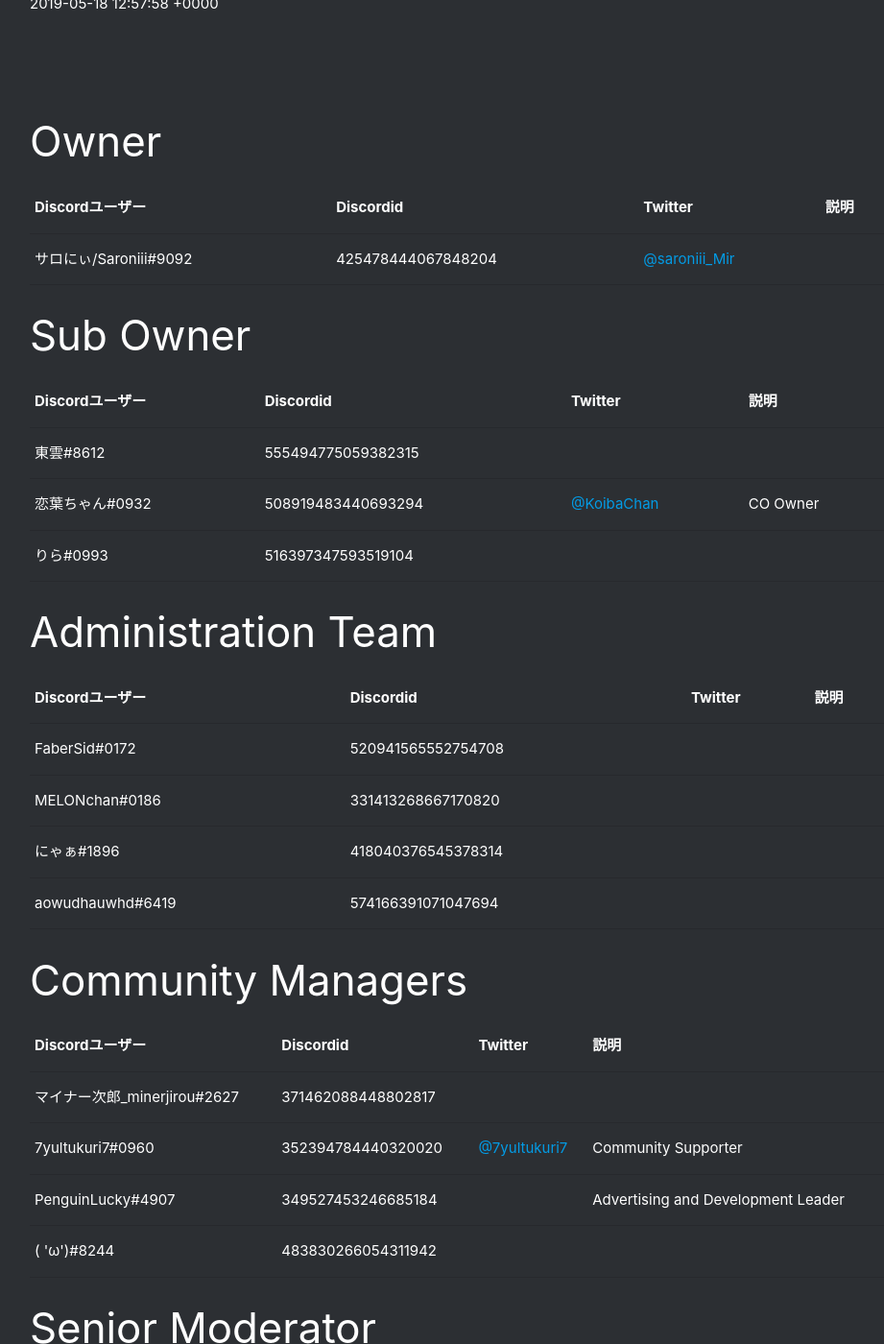
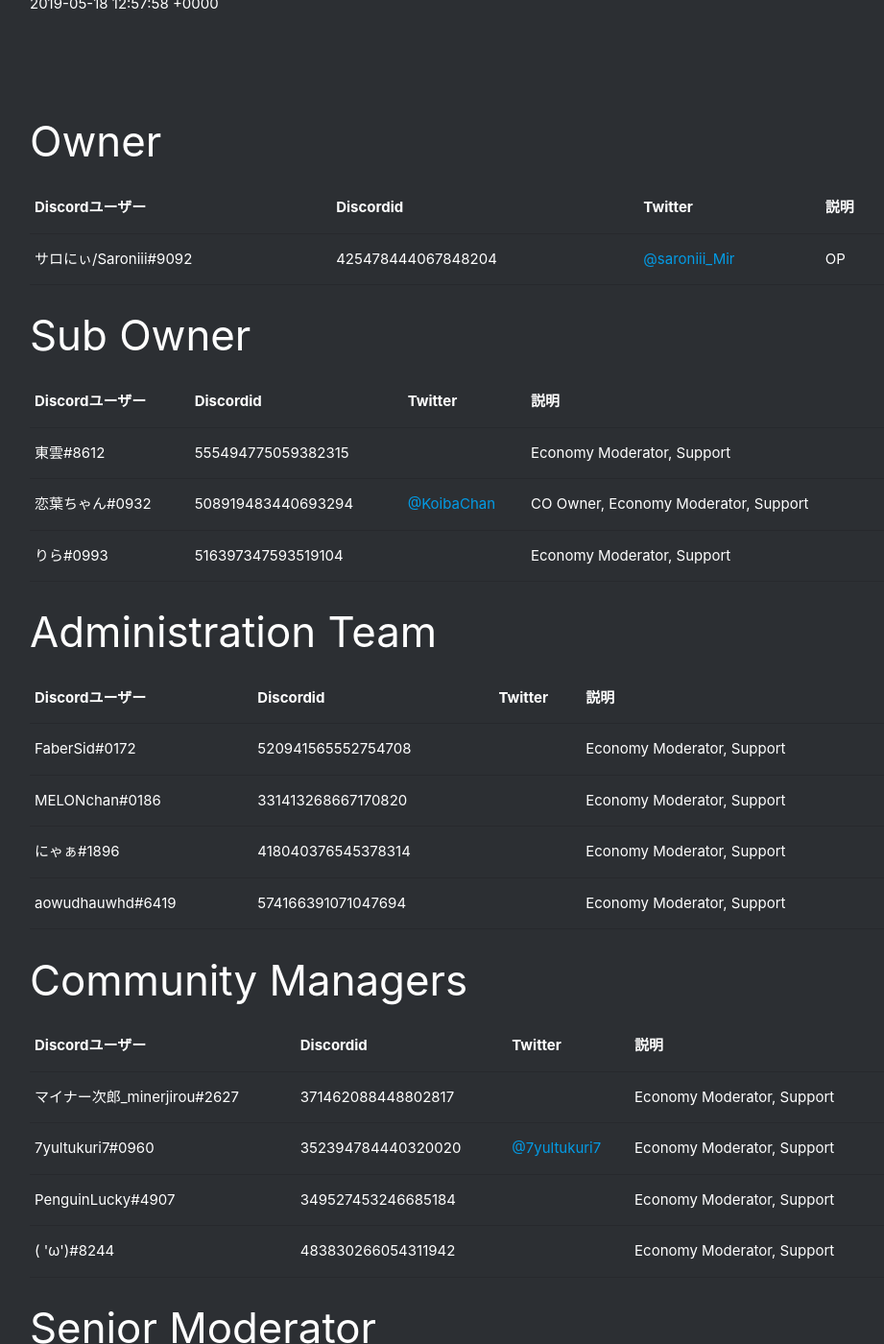
Before and after one commit to zatsukomu/zatsukomu-website-v1, a Jekyll site: the page built from docs/_pages/staff roster.md, in a window 1280 px wide and 1400 px high, scrolled down 415 px. Shown: the whole window at 96% size, without its empty margins (161-1082 px from the left). Built offline with Jekyll 4.4.1, drawn with Linux system fonts in a browser that asks for light colours; nearby versions of some CDN libraries; some of the changed text lies outside the part shown.

Commit message:
Update staff-roster.yml

```diff
--- a/docs/_data/staff-roster.yml
+++ b/docs/_data/staff-roster.yml
@@ -4,122 +4,122 @@ management:
       - discordname: サロにぃ/Saroniii#9092
         discordid: 425478444067848204
         twitterid: saroniii_Mir
-        description:
+        description: OP
 
   - title: Sub Owner
     items:
       - discordname: 東雲#8612
         discordid: 555494775059382315
-        description:
+        description: "Economy Moderator, Support"
 
       - discordname: 恋葉ちゃん#0932
         discordid: 508919483440693294
         twitterid: KoibaChan
-        description: CO Owner
+        description: "CO Owner, Economy Moderator, Support"
 
       - discordname: りら#0993
         discordid: 516397347593519104
-        description:
+        description: "Economy Moderator, Support"
 
   - title: Administration Team
     items:
       - discordname: FaberSid#0172
         discordid: 520941565552754708
-        description:
+        description: "Economy Moderator, Support"
 
       - discordname: MELONchan#0186
         discordid: 331413268667170820
-        description:
+        description: "Economy Moderator, Support"
 
       - discordname: にゃぁ#1896
         discordid: 418040376545378314
-        description:
+        description: "Economy Moderator, Support"
 
       - discordname: aowudhauwhd#6419
         discordid: 574166391071047694
-        description:
+        description: "Economy Moderator, Support"
 
   - title: Community Managers
     items:
       - discordname: マイナー次郎_minerjirou#2627
         discordid: 371462088448802817
-        description:
+        description: "Economy Moderator, Support"
 
       - discordname: 7yultukuri7#0960
         discordid: 352394784440320020
         twitterid: 7yultukuri7
-        description: Community Supporter
+        description: "Economy Moderator, Support"
 
       - discordname: PenguinLucky#4907
         discordid: 349527453246685184
-        description: Advertising and Development Leader
+        description: "Economy Moderator, Support"
 
       - discordname: ( 'ω')#8244
         discordid: 483830266054311942
-        description:
+        description: "Economy Moderator, Support"
 
   - title: Senior Moderator
     items:
       - discordname: Bom#6383
         discordid: 426301126841991169
         twitterid: kizuki1749
-        description:
+        description: "Economy Moderator, Support"
 
       - discordname: 暇人#0334
         discordid: 409655087674425344
-        description:
+        description: "Economy Moderator, Support"
 
       - discordname: 竹＠Take#5558
         discordid: 263603891138985984
-        description:
+        description: none
 
       - discordname: 暇人村長きずき / kizuki1749#1749
         discordid: 333559514445905920
         twitterid: kizuki1749
-        description:
+        description: "Economy Moderator, Support"
 
   - title: MOD
     items:
       - discordname: beryllium_jp#4020
         discordid: 560621477033017345
         twitterid: 0015Beryllium
-        description:
+        description: Support
 
       - discordname: ZEN#3967
         discordid: 515671337608413194
         twitterid: zenkei_126
-        description:
+        description: Support
 
       - discordname: 陽ちゃん#8895
         discordid: 569746300833234945
-        description:
+        description: Support
 
   - title: MOD(Rookie)
     items:
       - discordname: "[経凛々製作所]くま#8895"
         discordid: 467247154742951936
-        description:
+        description: none
 
       - discordname: maki0911#2442
         discordid: 420125572455202817
-        description:
+        description: none
 
       - discordname: Sustina#0600
         discordid: 299909215366152193
-        description:
+        description: none
 
       - discordname: がーねっと＃9502
         discordid: 495511715425812481
-        description:
+        description: none
 
       - discordname: きり#4835
         discordid: 460622920591474688
-        description:
+        description: none
 
       - discordname: ノア#8061
         discordid: 460787965921198080
-        description:
+        description: none
 
       - discordname: YUUKI#0540
         discordid: 542086827633278997
-        description:
+        description: none
```
